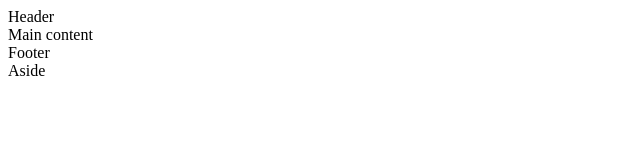
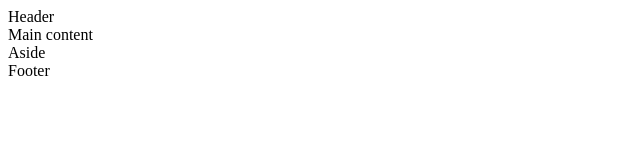
Before and after one commit to Yazgahar/holbertonschool-web_front_end, a plain HTML site: page html_advanced/article.html in a window 1280 px wide. Shown: the full height of the page, 0-640 px from the left. Drawn offline with Linux system fonts and the light colour scheme.

Commit message:
put the aside tag at the right place

```diff
--- a/html_advanced/article.html
+++ b/html_advanced/article.html
@@ -10,8 +10,9 @@
 </head>
 <body>
 	<header>Header</header>
-	<main>Main content</main>
+	<main>Main content
+		<aside>Aside</aside>
+	</main>
 	<footer>Footer</footer>
-	<aside>Aside</aside>
 </body>
 </html>
```
